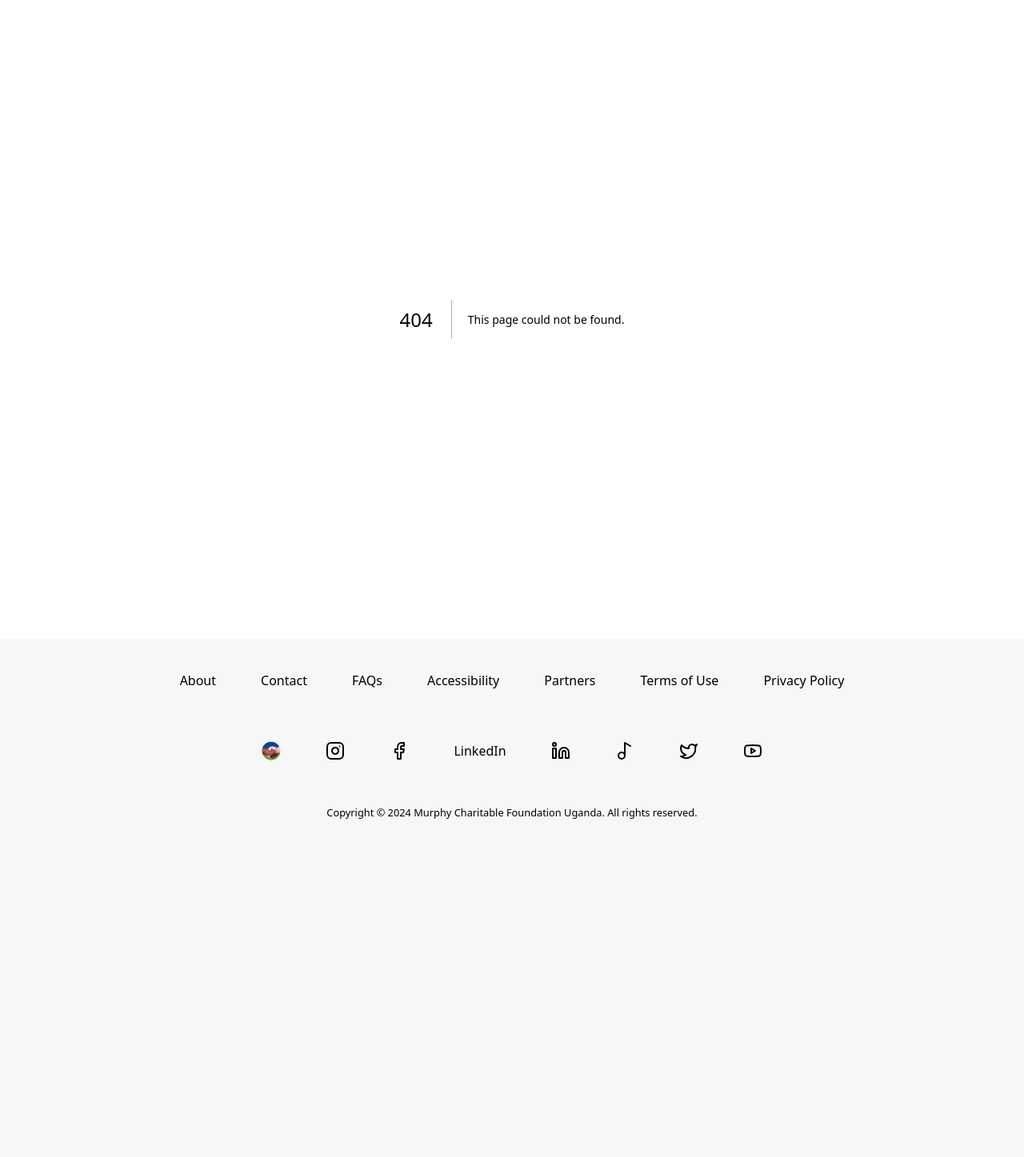
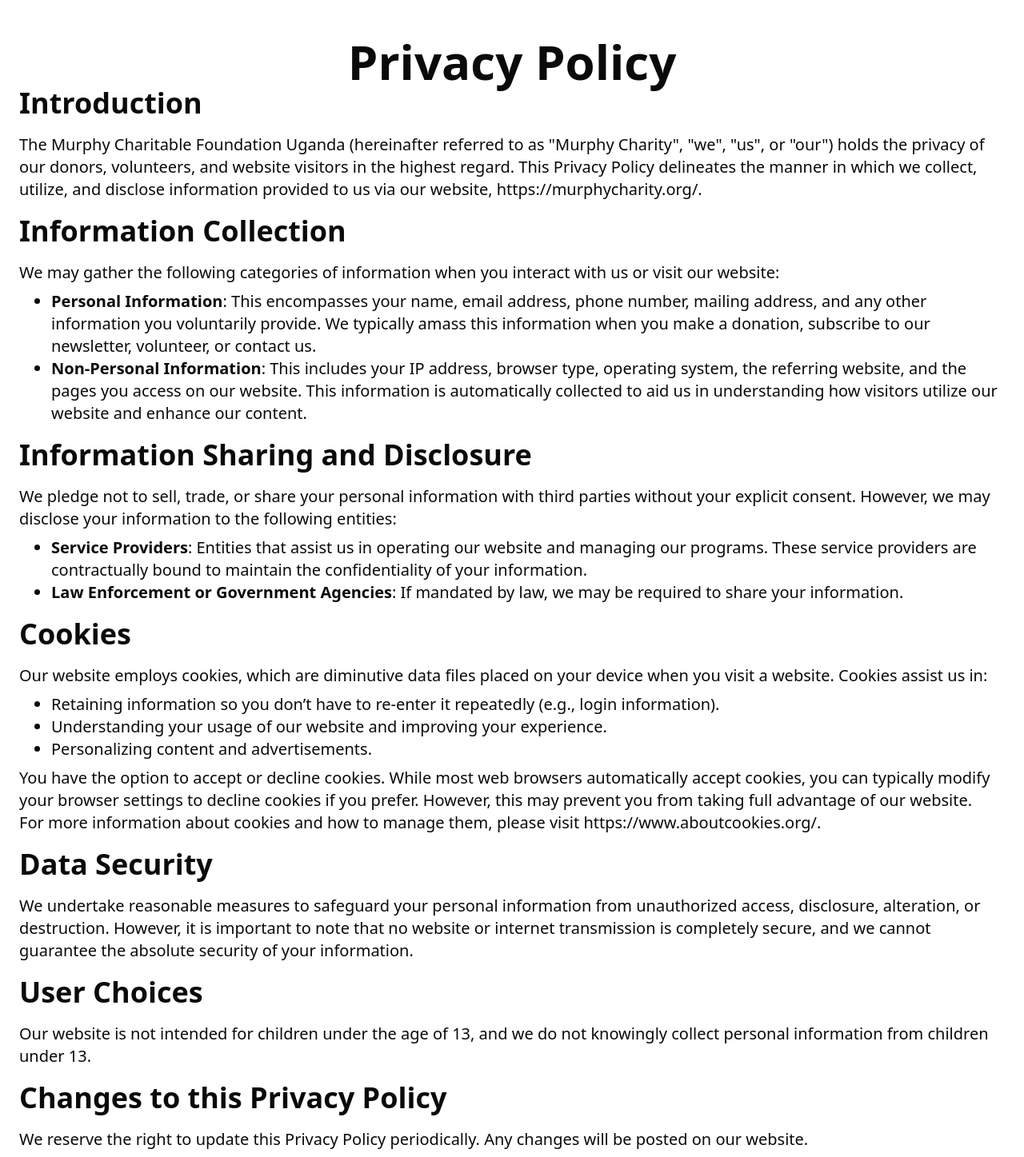
Before and after one commit to 4human-org/murphy-ecommerce-frontend, a Next.js app: page /privacy-policy in a window 1280 px wide. Before the commit this address had no page. Shown: the part 83-1530 px from the top of the page at 80% size. Before the commit the page ends 1125 px from the top, so only its background shows below. Built offline with nearby package versions, Linux system fonts and the light colour scheme.

Commit message:
Add generic privacy policy, based on Murphy's

```diff
--- /dev/null
+++ b/app/privacy-policy/page.jsx
@@ -0,0 +1,115 @@
+"use client";
+
+export default function Page() {
+  return (
+    <div className="container p-6 text-xl">
+      <h1 className="mt-10 text-center text-[60px] font-bold">
+        Privacy Policy
+      </h1>
+
+      <h2 className="m-6 ml-0 text-[36px] font-bold">Introduction</h2>
+      <p className="">
+        The Murphy Charitable Foundation Uganda (hereinafter referred to as
+        "Murphy Charity", "we", "us", or "our") holds the privacy of our donors,
+        volunteers, and website visitors in the highest regard. This Privacy
+        Policy delineates the manner in which we collect, utilize, and disclose
+        information provided to us via our website, https://murphycharity.org/.
+      </p>
+
+      <h2 className="m-6 ml-0 text-[36px] font-bold">Information Collection</h2>
+      <p>
+        We may gather the following categories of information when you interact
+        with us or visit our website:
+      </p>
+      <ul className="m-2 ml-10 list-disc">
+        <li>
+          <strong>Personal Information</strong>: This encompasses your name,
+          email address, phone number, mailing address, and any other
+          information you voluntarily provide. We typically amass this
+          information when you make a donation, subscribe to our newsletter,
+          volunteer, or contact us.
+        </li>
+        <li>
+          <strong>Non-Personal Information</strong>: This includes your IP
+          address, browser type, operating system, the referring website, and
+          the pages you access on our website. This information is automatically
+          collected to aid us in understanding how visitors utilize our website
+          and enhance our content.
+        </li>
+      </ul>
+
+      <h2 className="m-6 ml-0 text-[36px] font-bold">
+        Information Sharing and Disclosure
+      </h2>
+      <p>
+        We pledge not to sell, trade, or share your personal information with
+        third parties without your explicit consent. However, we may disclose
+        your information to the following entities:
+      </p>
+      <ul className="m-2 ml-10 list-disc">
+        <li>
+          <strong>Service Providers</strong>: Entities that assist us in
+          operating our website and managing our programs. These service
+          providers are contractually bound to maintain the confidentiality of
+          your information.
+        </li>
+        <li>
+          <strong>Law Enforcement or Government Agencies</strong>: If mandated
+          by law, we may be required to share your information.
+        </li>
+      </ul>
+
+      <h2 className="m-6 ml-0 text-[36px] font-bold">Cookies</h2>
+      <p>
+        Our website employs cookies, which are diminutive data files placed on
+        your device when you visit a website. Cookies assist us in:
+      </p>
+      <ul className="m-2 ml-10 list-disc">
+        <li>
+          Retaining information so you don’t have to re-enter it repeatedly
+          (e.g., login information).
+        </li>
+        <li>
+          Understanding your usage of our website and improving your experience.
+        </li>
+        <li>Personalizing content and advertisements.</li>
+      </ul>
+      <p>
+        You have the option to accept or decline cookies. While most web
+        browsers automatically accept cookies, you can typically modify your
+        browser settings to decline cookies if you prefer. However, this may
+        prevent you from taking full advantage of our website.
+      </p>
+      <p>
+        For more information about cookies and how to manage them, please visit{" "}
+        <a href="https://www.aboutcookies.org/">
+          https://www.aboutcookies.org/
+        </a>
+        .
+      </p>
+
+      <h2 className="m-6 ml-0 text-[36px] font-bold">Data Security</h2>
+      <p>
+        We undertake reasonable measures to safeguard your personal information
+        from unauthorized access, disclosure, alteration, or destruction.
+        However, it is important to note that no website or internet
+        transmission is completely secure, and we cannot guarantee the absolute
+        security of your information.
+      </p>
+
+      <h2 className="m-6 ml-0 text-[36px] font-bold">User Choices</h2>
+      <p>
+        Our website is not intended for children under the age of 13, and we do
+        not knowingly collect personal information from children under 13.
+      </p>
+
+      <h2 className="m-6 ml-0 text-[36px] font-bold">
+        Changes to this Privacy Policy
+      </h2>
+      <p>
+        We reserve the right to update this Privacy Policy periodically. Any
+        changes will be posted on our website.
+      </p>
+    </div>
+  );
+}
```
